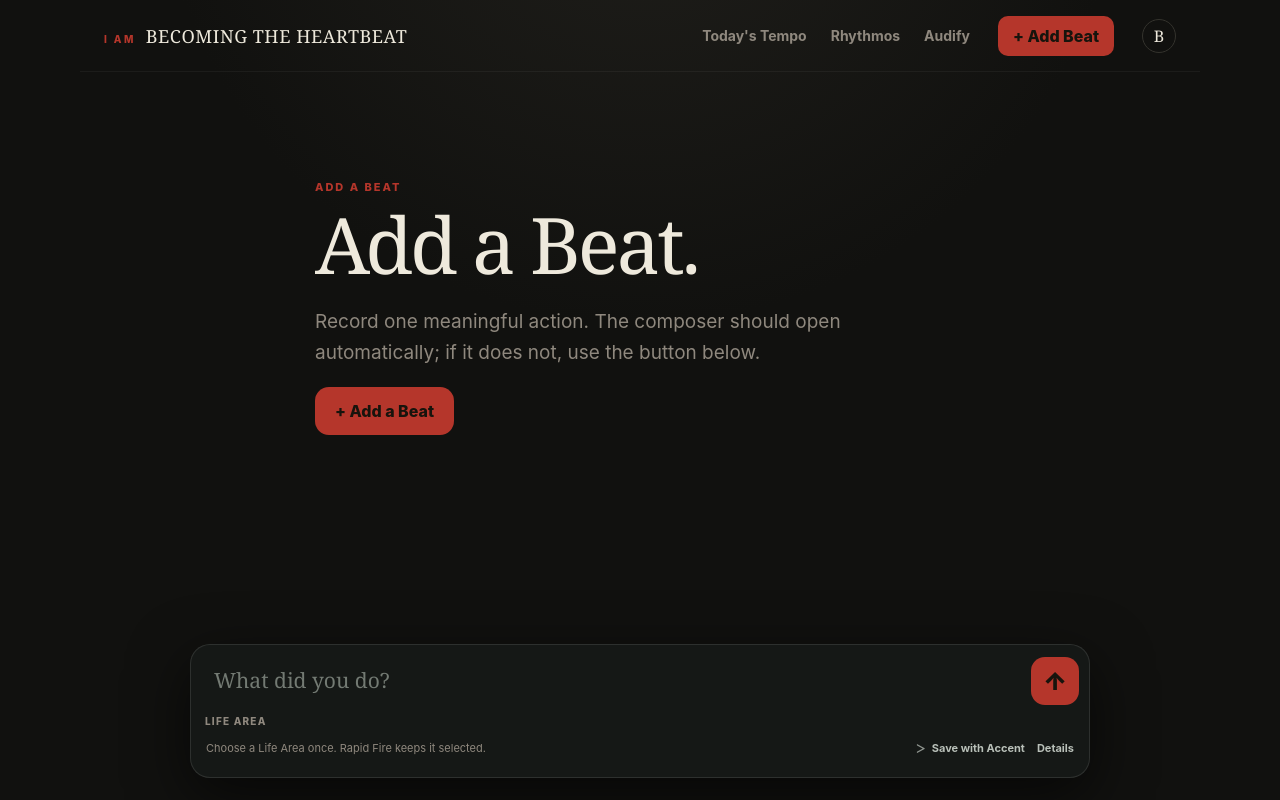
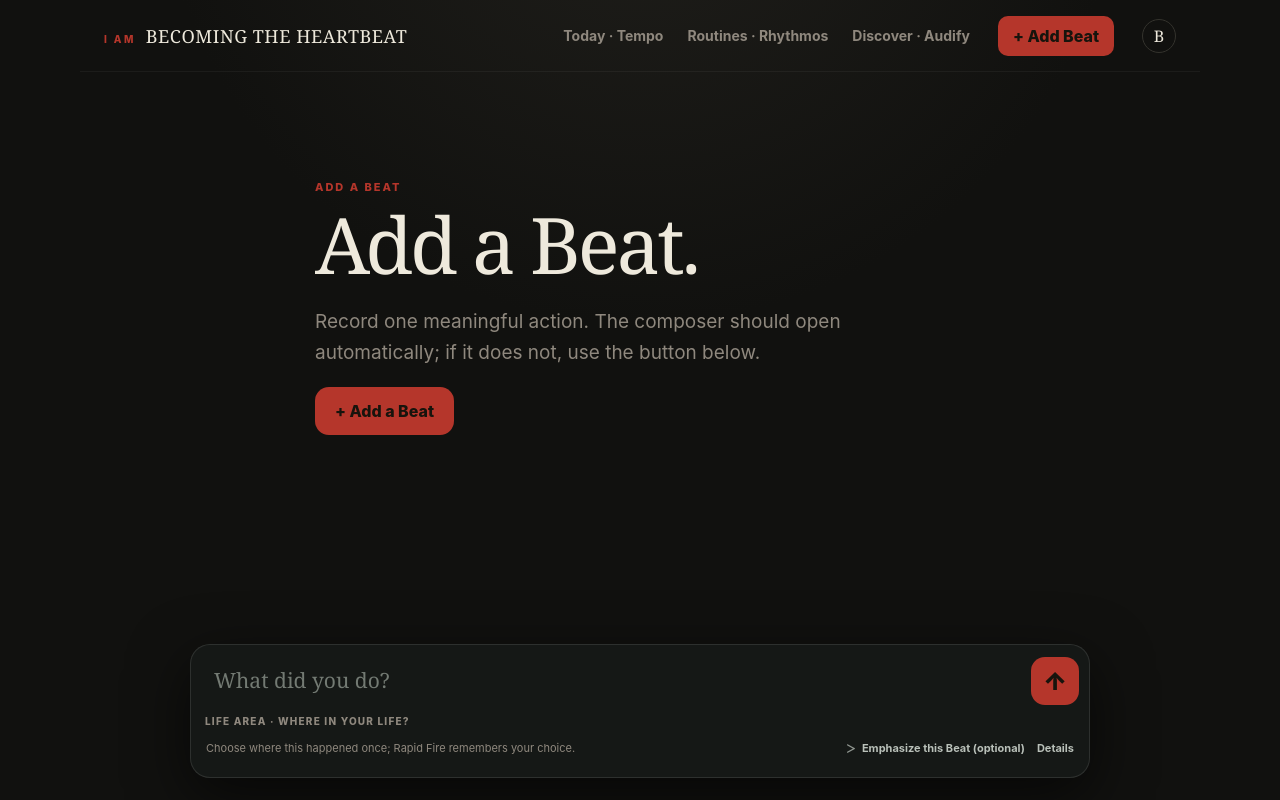
Before and after one commit to drummerbock/sumbody, a Flask app: page /add in a window 1280 px wide. Run offline with Flask 3, Linux system fonts and the light colour scheme; the visitor is signed in with stand-in values (Sample User, id 1); data that the repository does not hold is empty; some libraries are stand-ins or nearby versions.

Commit message:
Clarify navigation and recorder language for non-musicians

```diff
--- a/templates/base.html
+++ b/templates/base.html
@@ -12,9 +12,9 @@
   <a class="brand" href="{{ url_for('home') if current_user.is_authenticated else url_for('login') }}"><span class="brand-kicker">I AM</span><span class="brand-title">BECOMING THE HEARTBEAT</span></a>
   {% if current_user.is_authenticated %}
   <nav class="primary-nav">
-    <a class="{{'active' if request.endpoint == 'home' else ''}}" href="{{url_for('home')}}">Today's Tempo</a>
-    <a class="{{'active' if request.endpoint == 'goals' else ''}}" href="{{url_for('goals')}}">Rhythmos</a>
-    <a class="{{'active' if request.endpoint == 'history' else ''}}" href="{{url_for('history')}}">Audify</a>
+    <a class="{{'active' if request.endpoint == 'home' else ''}}" href="{{url_for('home')}}">Today · Tempo</a>
+    <a class="{{'active' if request.endpoint == 'goals' else ''}}" href="{{url_for('goals')}}">Routines · Rhythmos</a>
+    <a class="{{'active' if request.endpoint == 'history' else ''}}" href="{{url_for('history')}}">Discover · Audify</a>
   </nav>
   {% if not (request.endpoint or '').startswith('admin') %}<button class="quick-add desktop-add" type="button" data-open-composer>+ Add Beat</button>{% endif %}
   <details class="account-menu">
@@ -37,10 +37,10 @@
 
 {% if current_user.is_authenticated and not (request.endpoint or '').startswith('admin') %}
 <footer>
-  <a class="{{'active' if request.endpoint == 'home' else ''}}" href="{{url_for('home')}}">Today's<br>Tempo</a>
-  <a class="{{'active' if request.endpoint == 'goals' else ''}}" href="{{url_for('goals')}}">Rhythmos</a>
+  <a class="{{'active' if request.endpoint == 'home' else ''}}" href="{{url_for('home')}}">Today<br>Tempo</a>
+  <a class="{{'active' if request.endpoint == 'goals' else ''}}" href="{{url_for('goals')}}">Routines</a>
   <button class="mobile-add" type="button" data-open-composer aria-label="Add Beat">+</button>
-  <a class="{{'active' if request.endpoint == 'history' else ''}}" href="{{url_for('history')}}">Audify</a>
+  <a class="{{'active' if request.endpoint == 'history' else ''}}" href="{{url_for('history')}}">Discover</a>
 </footer>
 
 <section class="quick-composer" aria-label="Quick Beat composer">
@@ -53,7 +53,7 @@
 
     <div class="quick-controls">
       <div class="quick-control-group quick-area-group">
-        <span class="quick-control-label">Life Area</span>
+        <span class="quick-control-label">Life Area · Where in your life?</span>
         <div class="quick-area-chips">
           {% for a in composer_areas %}
           <label class="quick-choice"><input type="radio" name="life_area_id" value="{{a.id}}" required><span>{{a.name}}</span></label>
@@ -64,8 +64,8 @@
     </div>
 
     <div class="quick-meta">
-      <span class="rapid-hint">Choose a Life Area once. Rapid Fire keeps it selected.</span>
-      <label class="rapid-accent-toggle"><input type="checkbox" name="accented" value="yes"><span class="accent-mark">&gt;</span><span>Save with Accent</span></label>
+      <span class="rapid-hint">Choose where this happened once; Rapid Fire remembers your choice.</span>
+      <label class="rapid-accent-toggle"><input type="checkbox" name="accented" value="yes"><span class="accent-mark">&gt;</span><span>Emphasize this Beat (optional)</span></label>
       <button class="details-toggle" id="details-toggle" type="button" aria-expanded="false" aria-controls="quick-details">Details</button>
       <div class="quick-details" id="quick-details" hidden>
         <label class="share-toggle"><input type="checkbox" name="communicated" value="yes"><span class="toggle-ui"></span><span>Shared with someone</span></label>
@@ -209,7 +209,7 @@
 
     if (!form.querySelector('input[name="life_area_id"]:checked')) {
       status.className = 'rapid-status error';
-      status.textContent = 'Choose a Life Area once, then keep going.';
+      status.textContent = 'Choose a part of your life once, then keep going.';
       activateComposer();
       return;
     }
@@ -254,7 +254,7 @@
       const accent = document.createElement('button');
       accent.type = 'button';
       accent.className = 'rapid-accent';
-      accent.textContent = data.entry.accented ? '> Saved Beat accented' : '> Accent saved Beat';
+      accent.textContent = data.entry.accented ? '> Saved Beat accented' : '> Emphasize the Beat just saved';
       accent.classList.toggle('is-accented', data.entry.accented);
       accent.addEventListener('click', async () => {
         accent.disabled = true;
```
